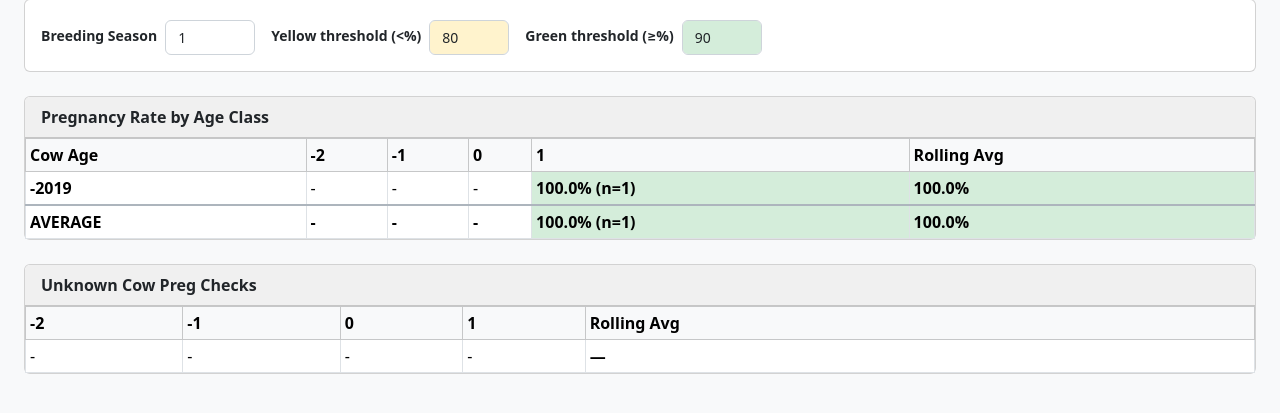
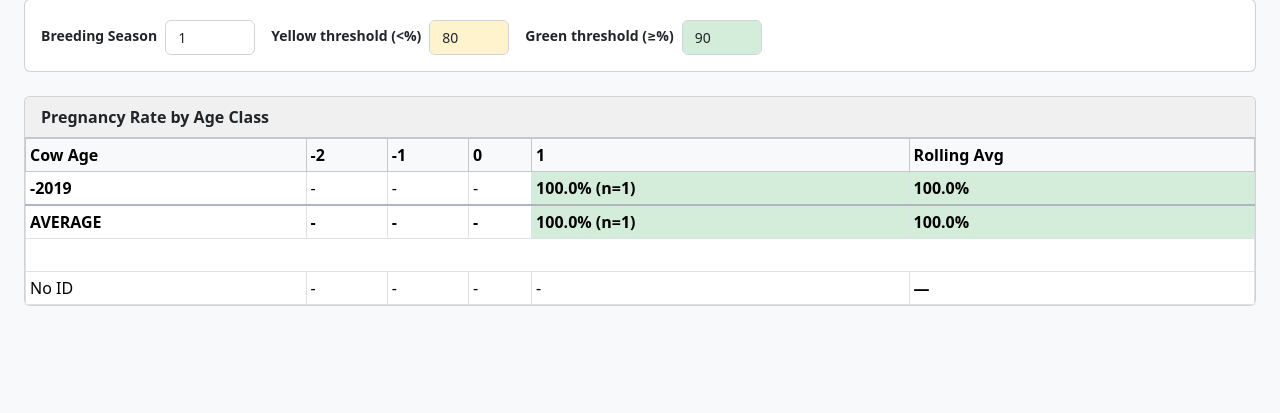
Before and after one commit to pwbryant/ranch-tools-application, a Django app: page /pregchecks/rolling-average-report/ in a window 1280 px wide. Shown: the part 156-569 px from the top of the page. Run offline with Django 4.2, Linux system fonts and the light colour scheme; tables that the repository leaves empty hold one stand-in row (values such as "Sample post").

Commit message:
combine rolling avg no Id table with main table

```diff
--- a/django_project/ranch_tools/templates/preg_check/rolling-average-report.html
+++ b/django_project/ranch_tools/templates/preg_check/rolling-average-report.html
@@ -99,29 +99,12 @@
                             {% endif %}>{{ totals.rolling_avg }}</td>
                     </tr>
                     {% endif %}
-                </tbody>
-            </table>
-        </div>
-    </div>
-</div>
-
-<!-- Unknown cows table -->
-<div class="card">
-    <div class="card-header fw-semibold">Unknown Cow Preg Checks</div>
-    <div class="card-body p-0">
-        <div class="table-responsive">
-            <table class="table table-sm table-bordered mb-0">
-                <thead class="table-light">
-                    <tr>
-                        {% for season in seasons %}
-                            <th>{{ season }}</th>
-                        {% endfor %}
-                        <th>Rolling Avg</th>
+                    <tr class="spacer-row">
+                        <td colspan="9" style="height: 1.5rem;">&nbsp;</td>
                     </tr>
-                </thead>
-                <tbody>
                     {% for row in no_cow_rows %}
                         <tr>
+                            <td>No ID</td>
                             {% for rate in row.season_rates %}
                                 <td class="pct-cell"
                                     {% if rate != "—" %}
```
Lines whose indentation alone changed are shown as unchanged.
